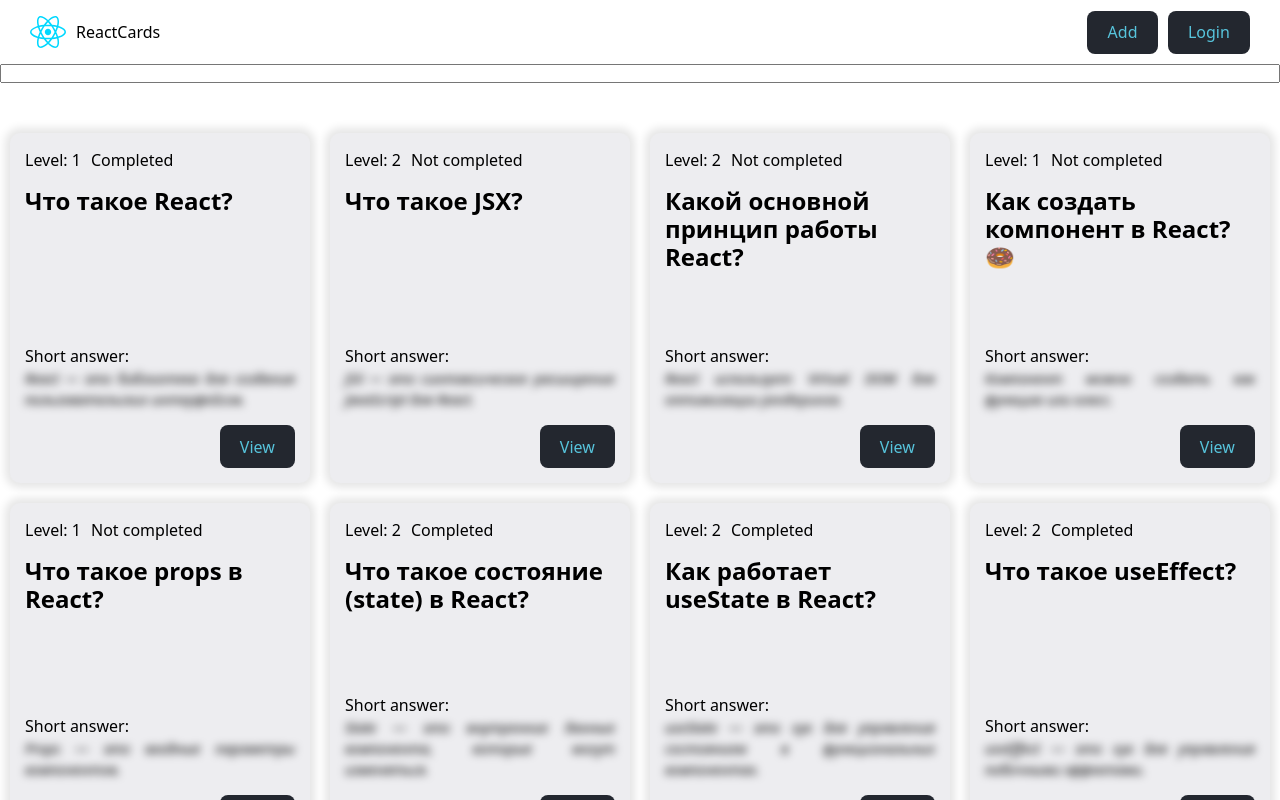
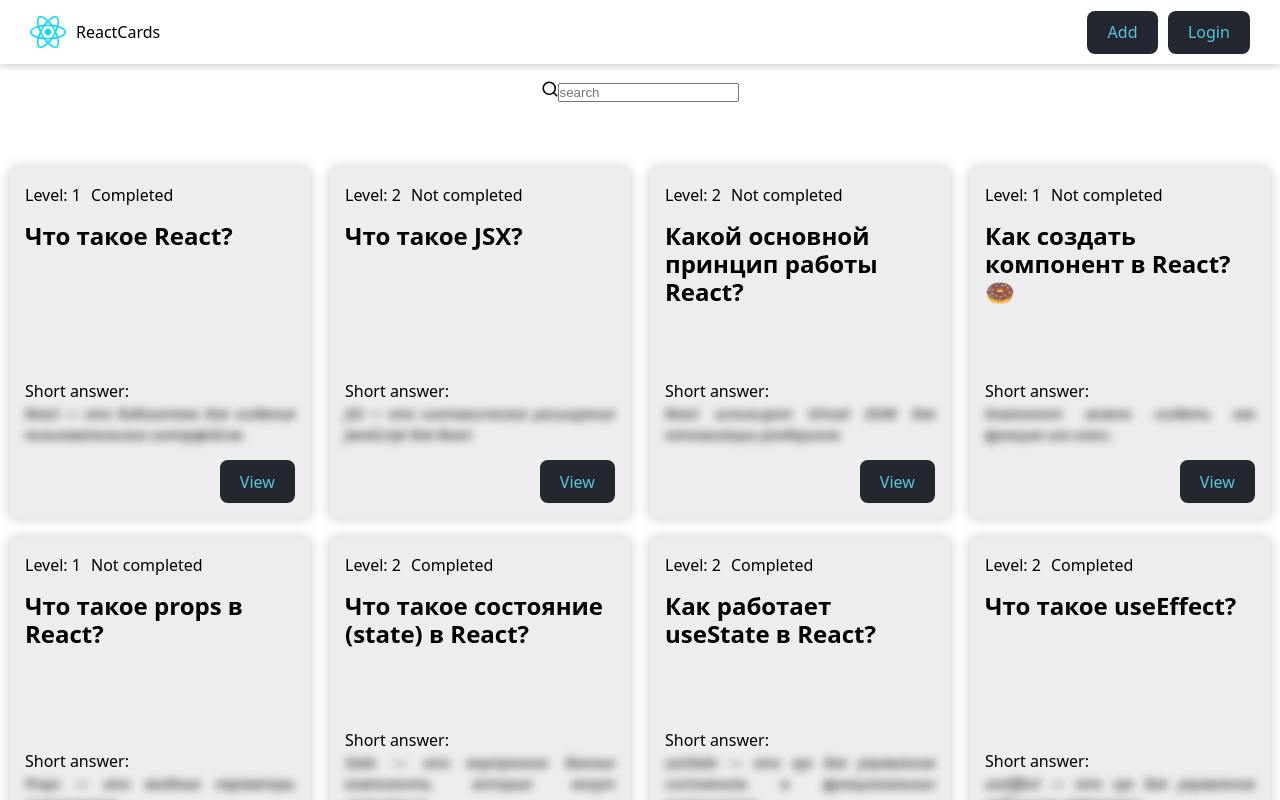
Before and after one commit to John-Coyote/johnpro, a React (Vite) app: page / in a window 1280 px wide. Built offline with nearby package versions, Linux system fonts and the light colour scheme; data requests are answered from the project's data file.

Commit message:
searchInput

```diff
--- /dev/null
+++ b/src/components/SearchInput/SearchInput.jsx
@@ -0,0 +1,17 @@
+import { useId } from 'react';
+import cls from './SearchInput.module.css';
+import { SearchIcon } from '../icons';
+
+function SearchInput({ value, onChange }) {
+
+const inputId = useId();
+
+    return (<div className={cls.inputContainer}>
+        <label htmlFor={inputId}>
+            {<SearchIcon/>}
+        </label>
+        <input type="text" id={inputId} className={cls.input} placeholder= "search" value={value} onChange={onChange} />
+    </div>);
+}
+
+export default SearchInput;
--- /dev/null
+++ b/src/components/icons.jsx
@@ -0,0 +1,8 @@
+export const SearchIcon = () => {
+    return (
+        <svg width="1em" height="1em" viewBox="0 0 20 20" >
+            <path d="M14.386 14.386l4.0877 4.0877-4.0877-4.0877c-2.9418 2.9419-7.7115 2.9419-10.6533 0-2.9419-2.9418-2.9419-7.7115 0-10.6533 2.9418-2.9419 7.7115-2.9419 10.6533 0 2.9419 2.9418 2.9419 7.7115 0 10.6533z"
+                stroke="currentColor" fill="none" strokeWidth="2" fillRule="evenodd"
+                strokeLinecap="round" strokeLinejoin="round"></path></svg>
+    )
+}
--- a/src/pages/HomePage/HomePage.jsx
+++ b/src/pages/HomePage/HomePage.jsx
@@ -7,6 +7,7 @@ import QuestionCardList from '../../components/QuestionCardList/QuestionCardList
 import Loader from '../../components/Loader/Loader';
 import { delayFn } from '../../helpers/delayFn';
 import { useFetch } from '../../hooks/useFetch';
+import SearchInput from '../../components/SearchInput/SearchInput';
 
 
 
@@ -33,7 +34,9 @@ const onSearchChangeHandler = (e) => {
     }
     return (
         <>
-        <input type="text" value={searchValue} onChange={onSearchChangeHandler} />
+            <div className={cls.controlsConteiner}>
+               <SearchInput value={searchValue} onChange={onSearchChangeHandler} />
+            </div>
 
             {isLoading && <Loader />}
             {error && <p>{error}</p>}
--- a/src/pages/HomePage/HomePage.module.css
+++ b/src/pages/HomePage/HomePage.module.css
@@ -0,0 +1,10 @@
+.controlsConteiner{
+    width: 100%;
+    max-width: 800px;
+    margin: 0 auto;
+    padding: 15px 0;
+    display: flex;
+    justify-content: center;
+    align-items: center;
+    gap: 10px;
+}
```
Also changed, not shown: src/components/SearchInput/SearchInput.module.css (added). Lines whose indentation alone changed are shown as unchanged.
